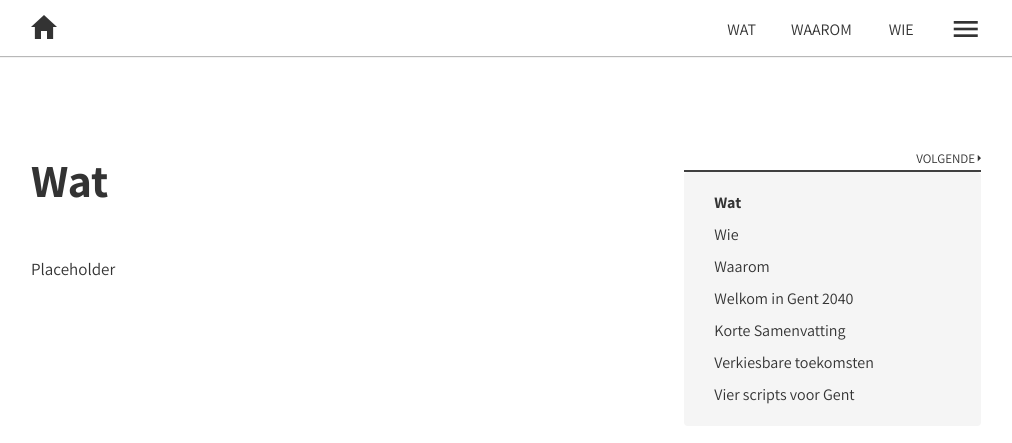
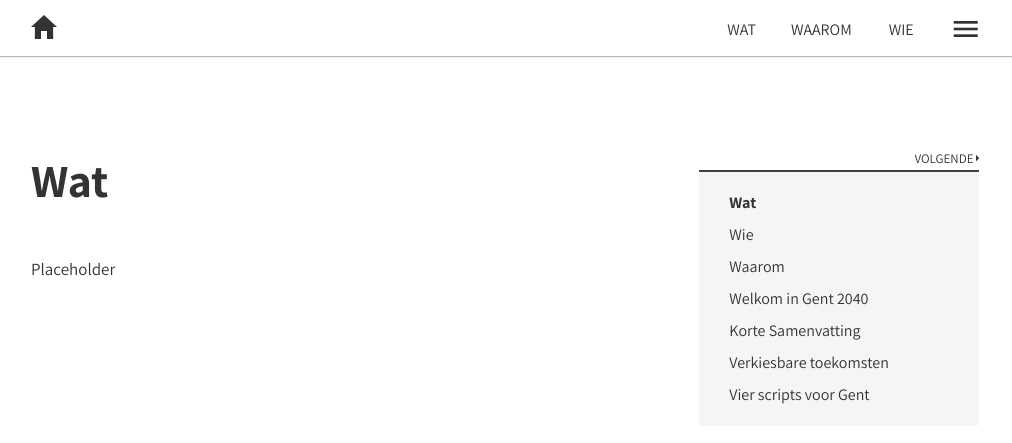
Before and after one commit to lab9k/scripts-voor-gent-2040-en, a Jekyll site: the page built from chapters/chapter-0-part-0.md, in a window 1280 px wide and 900 px high. Shown: the top 443 px of the window, without its empty margins (134-1146 px from the left). Built offline with Jekyll 4.4.1, drawn with Linux system fonts in a browser that asks for light colours; nearby versions of some CDN libraries.

Commit message:
fixed sidebar

```diff
--- a/_config.yml
+++ b/_config.yml
@@ -2,4 +2,3 @@
 baseurl: '/scripts-voor-gent-2040'
 name: Vier scripts voor Gent 2040
 markdown: kramdown
-pygments: true
--- a/_includes/css/main.css
+++ b/_includes/css/main.css
@@ -443,9 +443,9 @@
   margin-top: 0;
 }
 .in-chapter-sidebar-content{
-  width: 100%;
-  /* max-width: 300px; */
-  /* position: fixed; */
+  width: calc(33.3333% - 30px);
+  max-width: 310px;
+  position: fixed;
   min-width: 150px;
   overflow: auto;
 }
--- a/_layouts/chapter.html
+++ b/_layouts/chapter.html
@@ -18,7 +18,7 @@
     </div>
   </div>
   <div class="col-md-4 col-sm-4 in-chapter-sidebar">
-    <div class="in-chapter-sidebar-content">
+    <div class="col-md-4 col-sm-4 in-chapter-sidebar-content">
       {% include in-chapter-links.html %}
     </div>
   </div>
```
